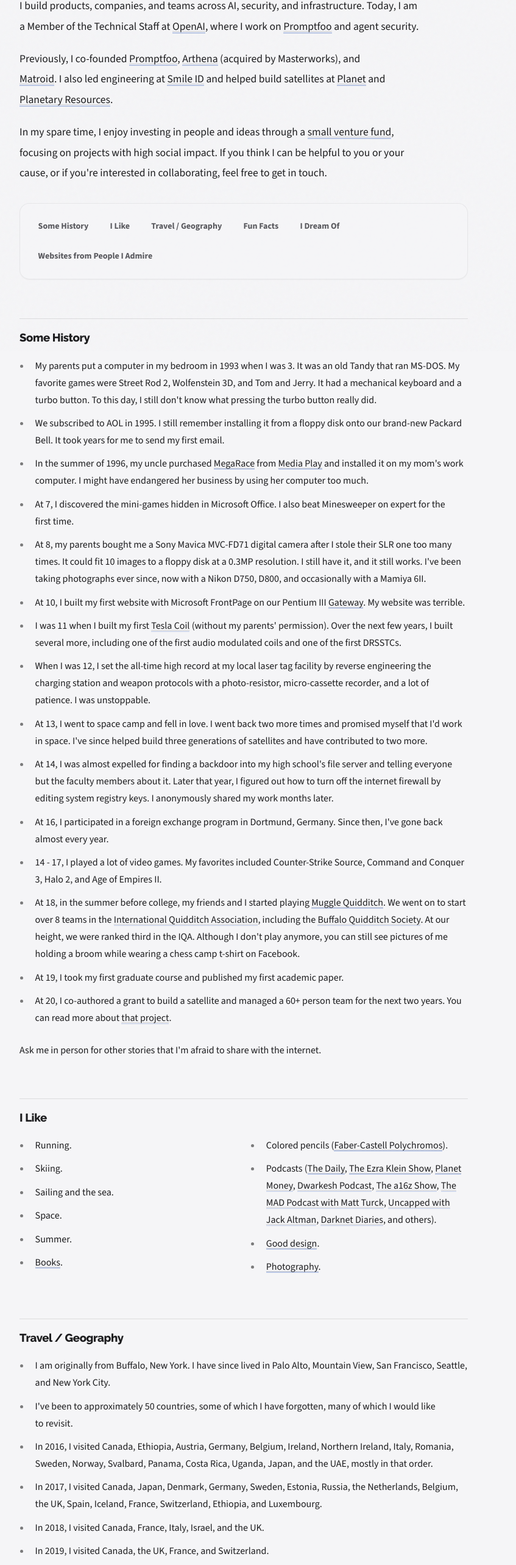
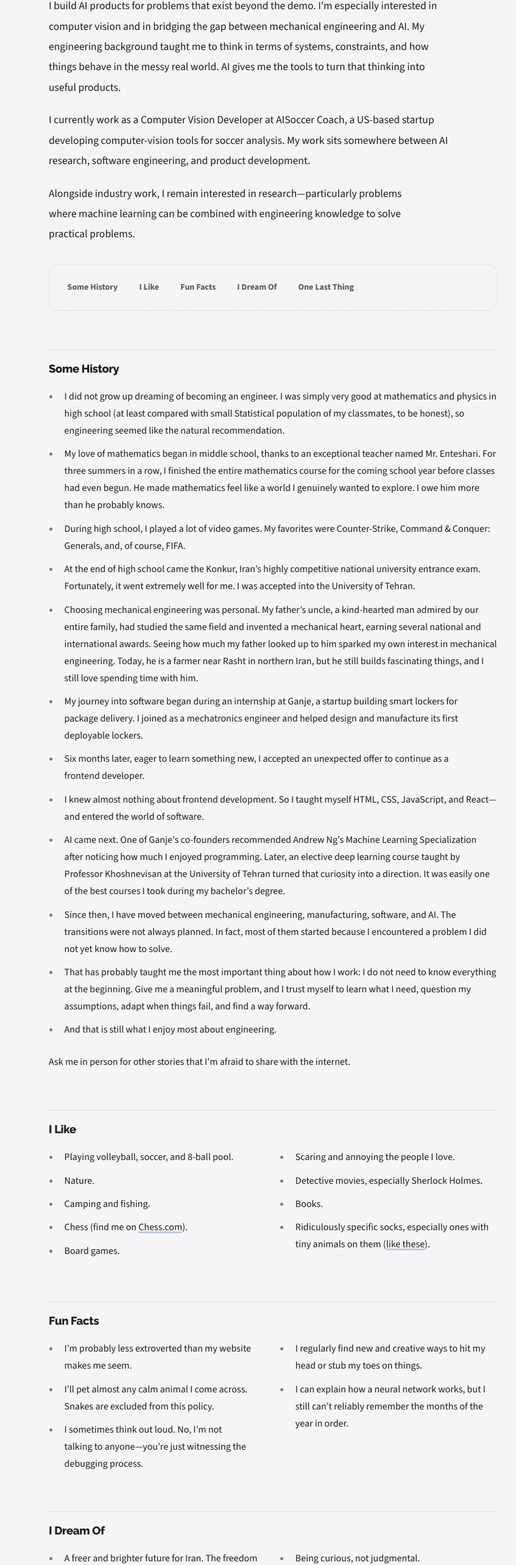
Before and after one commit to hamedhamzeh/hamedhamzeh.github.io, a Next.js app: page /about in a window 1280 px wide. Shown: the part 224-2790 px from the top of the page at 61% size, without its empty margins (192-1039 px from the left). Built offline with nearby package versions, Linux system fonts and the light colour scheme; no server answers.

Commit message:
Add personal About page content

```diff
--- a/app/about/page.tsx
+++ b/app/about/page.tsx
@@ -5,17 +5,11 @@
 import PageWrapper from '@/components/Template/PageWrapper';
 import { aboutMarkdown } from '@/data/about';
 import { createPageMetadata } from '@/lib/metadata';
-import {
-  breadcrumbNode,
-  HOME_URL,
-  profilePageNode,
-  SITE_URL,
-} from '@/lib/schema';
+import { breadcrumbNode, HOME_URL, profilePageNode, SITE_URL } from '@/lib/schema';
 
 const ABOUT_URL = `${SITE_URL}/about/`;
 
-const ABOUT_DESCRIPTION =
-  "Learn about Michael D'Angelo - Member of the Technical Staff at OpenAI and builder across AI, security, and infrastructure.";
+const ABOUT_DESCRIPTION = 'Learn about Hamed Hamzeh - Computer Vision Developer at AISoccerCoach.';
 
 export const metadata: Metadata = createPageMetadata({
   title: 'About',
@@ -25,7 +19,7 @@
 
 export default function AboutPage() {
   return (
-    <PageWrapper mainClassName="page-main--wide">
+    <PageWrapper>
       <SchemaGraph
         nodes={[
           profilePageNode({
--- a/src/data/about.ts
+++ b/src/data/about.ts
@@ -1,96 +1,60 @@
 export const aboutMarkdown = `# Intro
 
-I build products, companies, and teams across AI, security, and infrastructure. Today, I am a Member of the Technical Staff at [OpenAI](https://openai.com), where I work on [Promptfoo](https://promptfoo.dev) and agent security.
+I build AI products for problems that exist beyond the demo. I’m especially interested in computer vision and in bridging the gap between mechanical engineering and AI. My engineering background taught me to think in terms of systems, constraints, and how things behave in the messy real world. AI gives me the tools to turn that thinking into useful products.
 
-Previously, I co-founded [Promptfoo](https://promptfoo.dev), [Arthena](https://arthena.com) (acquired by Masterworks), and [Matroid](https://matroid.com). I also led engineering at [Smile ID](https://usesmileid.com) and helped build satellites at [Planet](https://planet.com) and [Planetary Resources](https://en.wikipedia.org/wiki/Planetary_Resources).
+I currently work as a Computer Vision Developer at AISoccer Coach, a US-based startup developing computer-vision tools for soccer analysis. My work sits somewhere between AI research, software engineering, and product development.
 
-In my spare time, I enjoy investing in people and ideas through a [small venture fund](https://skepticalinvestments.biz), focusing on projects with high social impact. If you think I can be helpful to you or your cause, or if you're interested in collaborating, feel free to get in touch.
+Alongside industry work, I remain interested in research—particularly problems where machine learning can be combined with engineering knowledge to solve practical problems.
 
 # Some History
 
-- My parents put a computer in my bedroom in 1993 when I was 3. It was an old Tandy that ran MS-DOS. My favorite games were Street Rod 2, Wolfenstein 3D, and Tom and Jerry. It had a mechanical keyboard and a turbo button. To this day, I still don't know what pressing the turbo button really did.
-- We subscribed to AOL in 1995. I still remember installing it from a floppy disk onto our brand-new Packard Bell. It took years for me to send my first email.
-- In the summer of 1996, my uncle purchased [MegaRace](https://en.wikipedia.org/wiki/MegaRace) from [Media Play](https://en.wikipedia.org/wiki/Media_Play) and installed it on my mom's work computer. I might have endangered her business by using her computer too much.
-- At 7, I discovered the mini-games hidden in Microsoft Office. I also beat Minesweeper on expert for the first time.
-- At 8, my parents bought me a Sony Mavica MVC-FD71 digital camera after I stole their SLR one too many times. It could fit 10 images to a floppy disk at a 0.3MP resolution. I still have it, and it still works. I've been taking photographs ever since, now with a Nikon D750, D800, and occasionally with a Mamiya 6II.
-- At 10, I built my first website with Microsoft FrontPage on our Pentium III [Gateway](https://en.wikipedia.org/wiki/Gateway,_Inc.). My website was terrible.
-- I was 11 when I built my first [Tesla Coil](https://en.wikipedia.org/wiki/Tesla_coil) (without my parents' permission). Over the next few years, I built several more, including one of the first audio modulated coils and one of the first DRSSTCs.
-- When I was 12, I set the all-time high record at my local laser tag facility by reverse engineering the charging station and weapon protocols with a photo-resistor, micro-cassette recorder, and a lot of patience. I was unstoppable.
-- At 13, I went to space camp and fell in love. I went back two more times and promised myself that I'd work in space. I've since helped build three generations of satellites and have contributed to two more.
-- At 14, I was almost expelled for finding a backdoor into my high school's file server and telling everyone but the faculty members about it. Later that year, I figured out how to turn off the internet firewall by editing system registry keys. I anonymously shared my work months later.
-- At 16, I participated in a foreign exchange program in Dortmund, Germany. Since then, I've gone back almost every year.
-- 14 - 17, I played a lot of video games. My favorites included Counter-Strike Source, Command and Conquer 3, Halo 2, and Age of Empires II.
-- At 18, in the summer before college, my friends and I started playing [Muggle Quidditch](<https://en.wikipedia.org/wiki/Quidditch_(sport)>). We went on to start over 8 teams in the [International Quidditch Association](https://en.wikipedia.org/wiki/International_Quidditch_Association), including the [Buffalo Quidditch Society](https://www.facebook.com/buffaloquidditch/). At our height, we were ranked third in the IQA. Although I don't play anymore, you can still see pictures of me holding a broom while wearing a chess camp t-shirt on Facebook.
-- At 19, I took my first graduate course and published my first academic paper.
-- At 20, I co-authored a grant to build a satellite and managed a 60+ person team for the next two years. You can read more about [that project](https://ubnl.space/glados/).
+- I did not grow up dreaming of becoming an engineer. I was simply very good at mathematics and physics in high school (at least compared with small Statistical population of my classmates, to be honest), so engineering seemed like the natural recommendation.
+- My love of mathematics began in middle school, thanks to an exceptional teacher named Mr. Enteshari. For three summers in a row, I finished the entire mathematics course for the coming school year before classes had even begun. He made mathematics feel like a world I genuinely wanted to explore. I owe him more than he probably knows.
+- During high school, I played a lot of video games. My favorites were Counter-Strike, Command & Conquer: Generals, and, of course, FIFA.
+- At the end of high school came the Konkur, Iran’s highly competitive national university entrance exam. Fortunately, it went extremely well for me. I was accepted into the University of Tehran.
+- Choosing mechanical engineering was personal. My father’s uncle, a kind-hearted man admired by our entire family, had studied the same field and invented a mechanical heart, earning several national and international awards. Seeing how much my father looked up to him sparked my own interest in mechanical engineering. Today, he is a farmer near Rasht in northern Iran, but he still builds fascinating things, and I still love spending time with him.
+- My journey into software began during an internship at Ganje, a startup building smart lockers for package delivery. I joined as a mechatronics engineer and helped design and manufacture its first deployable lockers.
+- Six months later, eager to learn something new, I accepted an unexpected offer to continue as a frontend developer.
+- I knew almost nothing about frontend development. So I taught myself HTML, CSS, JavaScript, and React—and entered the world of software.
+- AI came next. One of Ganje's co-founders recommended Andrew Ng’s Machine Learning Specialization after noticing how much I enjoyed programming. Later, an elective deep learning course taught by Professor Khoshnevisan at the University of Tehran turned that curiosity into a direction. It was easily one of the best courses I took during my bachelor’s degree.
+- Since then, I have moved between mechanical engineering, manufacturing, software, and AI. The transitions were not always planned. In fact, most of them started because I encountered a problem I did not yet know how to solve.
+- That has probably taught me the most important thing about how I work: I do not need to know everything at the beginning. Give me a meaningful problem, and I trust myself to learn what I need, question my assumptions, adapt when things fail, and find a way forward.
+- And that is still what I enjoy most about engineering.
 
 Ask me in person for other stories that I'm afraid to share with the internet.
 
 # I Like
 
-- Running.
-- Skiing.
-- Sailing and the sea.
-- Space.
-- Summer.
-- [Books](https://www.goodreads.com/mdangelo).
-- Colored pencils ([Faber-Castell Polychromos](https://www.faber-castell.com/products/art-and-graphic/polychromos)).
-- Podcasts ([The Daily](https://www.nytimes.com/column/the-daily), [The Ezra Klein Show](https://www.nytimes.com/column/ezra-klein-podcast), [Planet Money](https://www.npr.org/sections/money/), [Dwarkesh Podcast](https://www.dwarkesh.com/about/), [The a16z Show](https://a16z.com/podcasts/a16z-podcast/), [The MAD Podcast with Matt Turck](https://firstmark.com/community/the-mad-podcast/), [Uncapped with Jack Altman](https://podcasts.apple.com/us/podcast/uncapped-with-jack-altman/id1801867202), [Darknet Diaries](https://darknetdiaries.com/), and others).
-- [Good design](/).
-- [Photography](https://instagram.com/dangelosaurus).
+- Playing volleyball, soccer, and 8-ball pool.
+- Nature.
+- Camping and fishing.
+- Chess (find me on [Chess.com](https://www.chess.com/member/hamedeo)).
+- Board games.
+- Scaring and annoying the people I love.
+- Detective movies, especially Sherlock Holmes.
+- Books.
+- Ridiculously specific socks, especially ones with tiny animals on them ([like these](https://cheticsocks.com/en/ankle-socks/page-2)).
 
-# Travel / Geography
-
-- I am originally from Buffalo, New York. I have since lived in Palo Alto, Mountain View, San Francisco, Seattle, and New York City.
-- I've been to approximately 50 countries, some of which I have forgotten, many of which I would like to revisit.
-- In 2016, I visited Canada, Ethiopia, Austria, Germany, Belgium, Ireland, Northern Ireland, Italy, Romania, Sweden, Norway, Svalbard, Panama, Costa Rica, Uganda, Japan, and the UAE, mostly in that order.
-- In 2017, I visited Canada, Japan, Denmark, Germany, Sweden, Estonia, Russia, the Netherlands, Belgium, the UK, Spain, Iceland, France, Switzerland, Ethiopia, and Luxembourg.
-- In 2018, I visited Canada, France, Italy, Israel, and the UK.
-- In 2019, I visited Canada, the UK, France, and Switzerland.
-- In 2020, I traveled barely 20 blocks. I stayed in New York and remodeled an apartment.
-- In 2021, I continued remodeling an apartment.
-- In 2022, I switched jobs and visited the UK, France, Greece, Belgium, Luxembourg, Germany, and Kenya.
-- In 2023, I visited France, the UK, Ireland, and Rwanda.
-- I am an Oregon Trail II enthusiast.
 
 # Fun Facts
 
-- I have a list of thousands of ideas, like creating matching bow ties for cats and humans.
-- I almost always have a sketchbook with me and a [01 Sakura Pigma Micron Pen](https://www.sakuraofamerica.com/product/pigma-micron/).
-- I can't locate every country on a map.
-- I operate a [small angel fund](http://skepticalinvestments.biz/) with terrible returns.
-- I break about 30 traffic laws on a skateboard or [bicycle](https://www.citibikenyc.com/) every single day.
-- I stack-rank coffee shops, restaurants, and every dog I see in New York.
-- I added this page because many people complained that my site was just my resume.
+- I’m probably less extroverted than my website makes me seem.
+- I’ll pet almost any calm animal I come across. Snakes are excluded from this policy.
+- I sometimes think out loud. No, I’m not talking to anyone—you’re just witnessing the debugging process.
+- I regularly find new and creative ways to hit my head or stub my toes on things.
+- I can explain how a neural network works, but I still can’t reliably remember the months of the year in order.
+
 
 # I Dream Of
 
-- Inspiring and feeling inspired.
-- Enabling a brighter future for everyone, regardless of political or socioeconomic status.
-- Treating every individual with genuine kindness and respect.
-- Staying curious.
+- A freer and brighter future for Iran. The freedom to stay, leave, and come back by choice.
+- Being the kind of person people feel comfortable being themselves around.
+- Being curious, not judgmental.
 - Continually improving.
-- You not checking the commit history for earlier drafts of this file.
+- Taking a very long trip to Japan.
+- You not checking the Git history of this website.
 
-# Websites from People I Admire
+# One Last Thing
+I’m always interested in meeting people with ambitious ideas and practical problems worth solving. If you think I can be helpful to you or your cause, or if you're interested in collaborating, feel free to get in touch.
 
-- [Alex Peysakhovich](http://alexpeys.github.io/)
-- [Chris Lengerich](http://www.chrislengerich.com/)
-- [Chris Saad](https://www.chrissaad.com/)
-- [Duncan Tomlin](http://duncantomlin.com/)
-- [Ed Kearney](https://edkearney.com/)
-- [Gia Jung](http://giajung.com/)
-- [Hawley Moore](http://hawleymoore.com/)
-- [Holman Gao](https://golmansax.com/)
-- [Ian Webster](http://ianww.com/)
-- [Johanna Flato](https://www.johannaflato.com/)
-- [Judy Mou](http://www.judymou.com/)
-- [Judy Suh](https://www.judysuh.com/)
-- [Kristina Monakhova](https://kristinamonakhova.com/)
-- [Noah Trueblood](http://notrueblood.com/)
-- [Ruoxi Wang](http://ruoxiw.com/)
-- [Tom Sachs](https://www.tomsachs.org/)
-- [Will Holley](https://willholley.com/)
-
-If we are friends and you feel like you belong on this list, you're probably right. Submit a PR, or ask me, and I'll add you.
 `;
```
